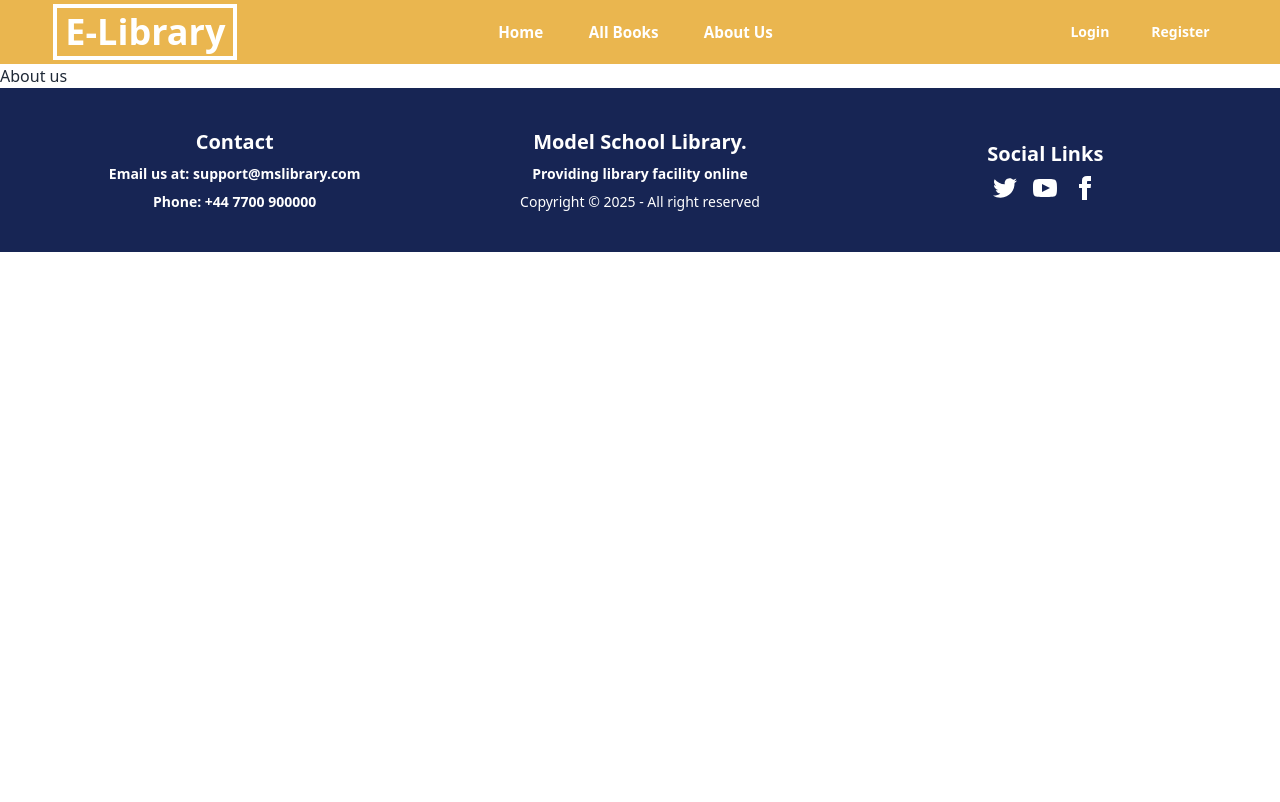
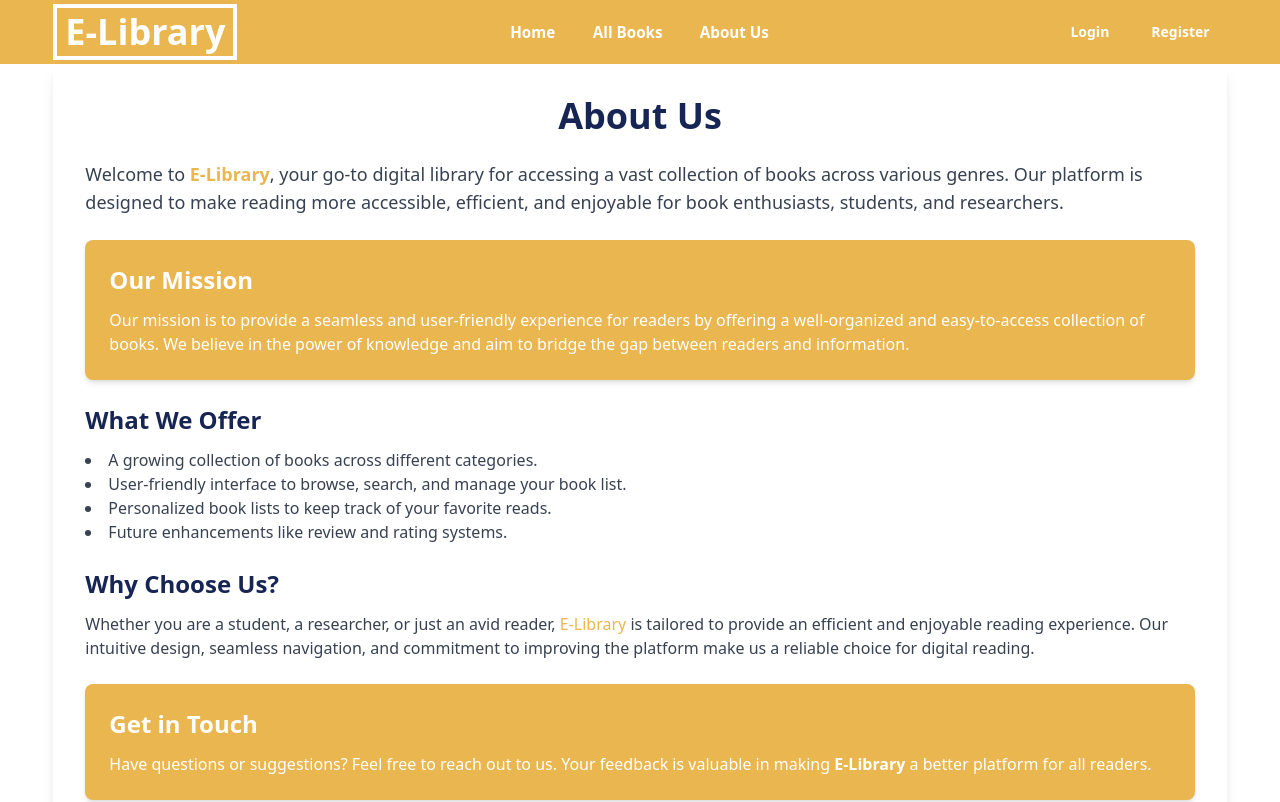
Before and after one commit to MHShiqder/E-Library-an-online-library-management-system-client-side, a React (Vite) app: page /about-us in a window 1280 px wide. Shown: the top 802 px of the page. Built offline with nearby package versions, Linux system fonts and the light colour scheme; no server answers.

Commit message:
added about us page

```diff
--- a/src/Component/About Us/AboutUs.jsx
+++ b/src/Component/About Us/AboutUs.jsx
@@ -2,8 +2,34 @@ import React from 'react';
 
 const AboutUs = () => {
     return (
-        <div>
-            About us
+        <div className="w-11/12 mx-auto p-8 bg-white text-blue-950 shadow-lg rounded-lg">
+            <h1 className="text-4xl font-bold text-center mb-6 text-blue-950">About Us</h1>
+            <p className="text-lg mb-6 text-gray-700">
+                Welcome to <span className="font-semibold text-[#eab64f]">E-Library</span>, your go-to digital library for accessing a vast collection of books across various genres. Our platform is designed to make reading more accessible, efficient, and enjoyable for book enthusiasts, students, and researchers.
+            </p>
+            <div className="bg-[#eab64f] text-white p-6 rounded-lg shadow-md">
+                <h2 className="text-2xl font-semibold mb-3">Our Mission</h2>
+                <p>
+                    Our mission is to provide a seamless and user-friendly experience for readers by offering a well-organized and easy-to-access collection of books. We believe in the power of knowledge and aim to bridge the gap between readers and information.
+                </p>
+            </div>
+            <h2 className="text-2xl font-semibold mt-6 mb-3 text-blue-950">What We Offer</h2>
+            <ul className="list-disc list-inside text-gray-700 mb-6">
+                <li>A growing collection of books across different categories.</li>
+                <li>User-friendly interface to browse, search, and manage your book list.</li>
+                <li>Personalized book lists to keep track of your favorite reads.</li>
+                <li>Future enhancements like review and rating systems.</li>
+            </ul>
+            <h2 className="text-2xl font-semibold mb-3 text-blue-950">Why Choose Us?</h2>
+            <p className="mb-6 text-gray-700">
+                Whether you are a student, a researcher, or just an avid reader, <span className="text-[#eab64f]">E-Library</span> is tailored to provide an efficient and enjoyable reading experience. Our intuitive design, seamless navigation, and commitment to improving the platform make us a reliable choice for digital reading.
+            </p>
+            <div className="bg-[#eab64f] text-white p-6 rounded-lg shadow-md">
+                <h2 className="text-2xl font-semibold mb-3">Get in Touch</h2>
+                <p>
+                    Have questions or suggestions? Feel free to reach out to us. Your feedback is valuable in making <span className="font-semibold">E-Library</span> a better platform for all readers.
+                </p>
+            </div>
         </div>
     );
 };
--- a/src/Layout/Header.jsx
+++ b/src/Layout/Header.jsx
@@ -8,19 +8,19 @@ const Header = () => {
     const {user,userSignOut}=useContext(AuthContext)
     const links = <>
 
-        <NavLink className="sm:text-base btn btn-ghost font-semibold mr-2" to="/">Home</NavLink>
-        <NavLink className="sm:text-base btn btn-ghost font-semibold mr-2" to="/all-books">All Books</NavLink>
+        <NavLink className="sm:text-base btn btn-ghost font-semibold mr-0" to="/">Home</NavLink>
+        <NavLink className="sm:text-base btn btn-ghost font-semibold mr-0" to="/all-books">All Books</NavLink>
         {
             user?
             <>
-            <NavLink className="sm:text-base btn btn-ghost font-semibold mr-2" to="/add-book">Add Book</NavLink>
-            <NavLink className="sm:text-base btn btn-ghost font-semibold mr-2" to="/borrowed-books">Borrowed Books</NavLink>
+            <NavLink className="sm:text-base btn btn-ghost font-semibold mr-0" to="/add-book">Add Book</NavLink>
+            <NavLink className="sm:text-base btn btn-ghost font-semibold mr-0" to="/borrowed-books">Borrowed Books</NavLink>
             </>
             :
             <>
             </>
         }
-        <NavLink className="sm:text-base btn btn-ghost font-semibold mr-2" to="/about-us">About Us</NavLink>
+        <NavLink className="sm:text-base btn btn-ghost font-semibold mr-0" to="/about-us">About Us</NavLink>
 
     </>
 
```
